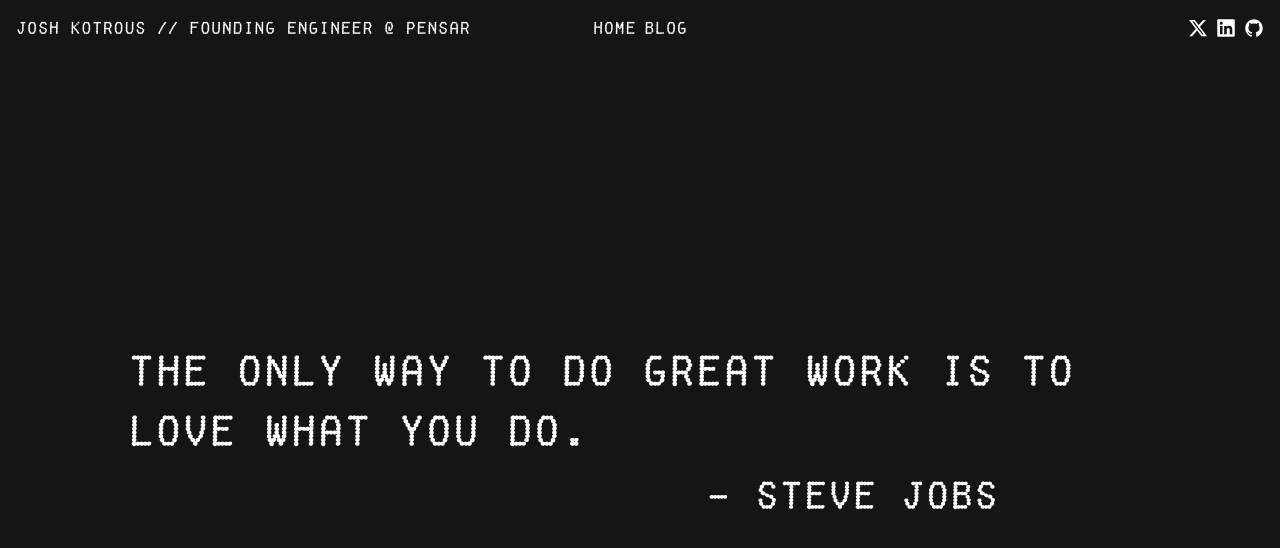
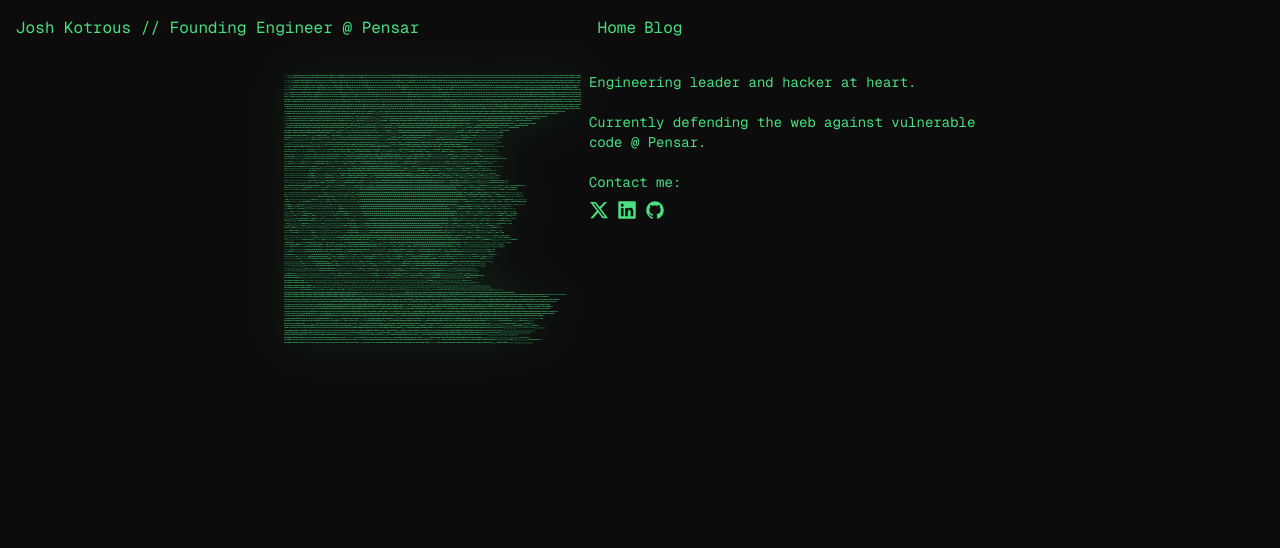
Before and after one commit to joshkotrous/joshkotrous-dot-com, a Next.js app: page / in a window 1280 px wide. Shown: the top 548 px of the page. Built offline with nearby package versions, Linux system fonts and the light colour scheme.

Commit message:
Updated styles

```diff
--- /dev/null
+++ b/src/app/components/ascii.tsx
@@ -0,0 +1,22 @@
+import Image from "next/image";
+import React from "react";
+
+const Ascii = ({ className }: { className?: string }) => {
+  return (
+    <div
+      className={`
+    relative inline-block
+    before:absolute before:content-['']
+    before:inset-0 before:-z-10
+    before:bg-[url('/Asset%201.svg')]
+    before:bg-no-repeat before:bg-contain
+    before:blur-xl before:opacity-50
+    ${className}
+  `}
+    >
+      <Image width={300} height={100} src="/Asset 1.svg" alt="Glowing SVG" />
+    </div>
+  );
+};
+
+export default Ascii;
--- a/src/app/components/navigation.tsx
+++ b/src/app/components/navigation.tsx
@@ -33,7 +33,7 @@ const Navigation = () => {
         </Link>
         {/* <li>Projects</li> */}
       </ul>
-      <div className="flex gap-2 xl:absolute right-4 text-xl">
+      {/* <div className="flex gap-2 xl:absolute right-4 text-xl">
         <Link target="_blank" href="https://www.x.com/kotro___">
           <FaXTwitter />
         </Link>
@@ -43,7 +43,7 @@ const Navigation = () => {
         <Link target="_blank" href="https://www.github.com/joshkotrous">
           <IoLogoGithub />
         </Link>
-      </div>
+      </div> */}
     </div>
   );
 };
--- a/src/app/globals.css
+++ b/src/app/globals.css
@@ -1,24 +1,27 @@
+@import url('https://fonts.googleapis.com/css2?family=Geist+Mono:wght@100..900&display=swap');
+
 @tailwind base;
 @tailwind components;
 @tailwind utilities;
 
-@font-face {
-  font-family: 'FakeReceipt';
-  src: url('./fonts/FakeReceipt.otf') format('opentype'); /* Modern browsers */
+.geist-mono {
+  font-family: "Geist Mono", monospace;
+  font-optical-sizing: auto;
   font-weight: normal;
   font-style: normal;
 }
 
+
 :root {
-  --background: rgb(21, 21, 21);
-  --foreground: #FFFF;
+  --background: rgb(12, 12, 12);
+
 }
 
 
 body {
-  color: var(--foreground);
+  @apply text-green-400;
   background: var(--background);
-  font-family: "FakeReceipt";
+  font-family: "Geist Mono", monospace;
 }
 
 h1 {
--- a/src/app/page.tsx
+++ b/src/app/page.tsx
@@ -1,9 +1,43 @@
+import Link from "next/link";
+import Ascii from "./components/ascii";
 import HeroBanner from "./components/heroBanner";
+import { FaLinkedin, FaXTwitter } from "react-icons/fa6";
+import { IoLogoGithub } from "react-icons/io";
+
 export default function Home() {
   return (
-    <div className="flex flex-col items-center justify-items-center h-screen overflow-hidden p-8">
+    <div className="flex justify-center h-screen overflow-hidden pt-[4.5rem]">
       <main className="">
-        <HeroBanner />
+        <div className="flex gap-2 w-full md:justify-center">
+          <Ascii className="size-fit" />
+          <div className="text-sm w-1/2">
+            Engineering leader and hacker at heart.
+            <br />
+            <br />
+            Currently defending the web against vulnerable code @ Pensar.
+            <br />
+            <br />
+            <div className="flex flex-col gap-2">
+              Contact me:
+              <div className="flex gap-2 text-xl">
+                <Link target="_blank" href="https://www.x.com/kotro___">
+                  <FaXTwitter />
+                </Link>
+                <Link
+                  target="_blank"
+                  href="https://www.linkedin.com/in/joshkotrous"
+                >
+                  <FaLinkedin />
+                </Link>
+                <Link target="_blank" href="https://www.github.com/joshkotrous">
+                  <IoLogoGithub />
+                </Link>
+              </div>
+            </div>
+          </div>
+        </div>
+
+        {/* <HeroBanner /> */}
       </main>
     </div>
   );
```
Also changed, not shown: public/Asset 1.svg (added).
